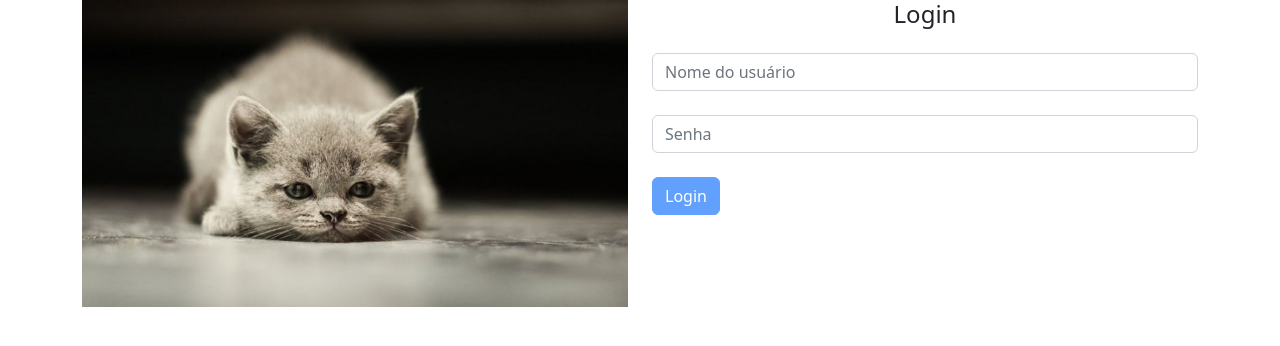
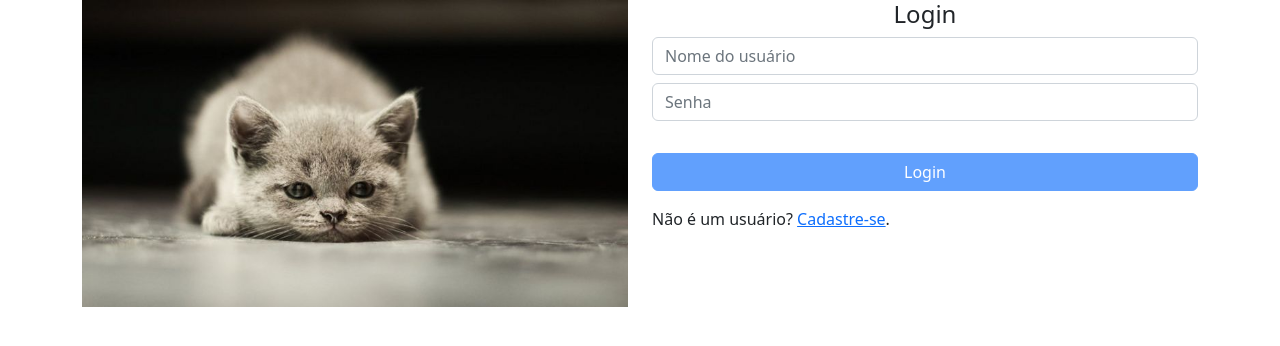
Before and after one commit to thiagomarcal1984/alura-angular-arq-forms, an Angular app in the folder gatitobook/: page /home in a window 1280 px wide. Shown: the top 346 px of the page. Built offline with nearby package versions, Linux system fonts and the light colour scheme.

Commit message:
RouterLink.

```diff
--- a/gatitobook/src/app/home/login/login.component.html
+++ b/gatitobook/src/app/home/login/login.component.html
@@ -1,7 +1,7 @@
 <h4 class="text-center">Login</h4>
 
-<form class="form" (ngSubmit)="login()" #loginForm="ngForm">
-  <div class="form-group mt-4">
+<form class="form d-grid gap-2" (ngSubmit)="login()" #loginForm="ngForm">
+  <div class="form-group">
     <input
       class="form-control"
       placeholder="Nome do usuário"
@@ -16,7 +16,7 @@
     >
     </app-mensagem>
   </div>
-  <div class="form-group mt-4">
+  <div class="form-group">
     <input
       type="password"
       class="form-control"
@@ -36,3 +36,5 @@
   </div>
   <button type="submit" class="btn btn-primary btn-block mt-4" [disabled]="loginForm.invalid">Login</button>
 </form>
+
+<p class="mt-3">Não é um usuário? <a [routerLink]="['/home/novo-usuario']">Cadastre-se</a>.</p>
--- a/gatitobook/src/app/home/novo-usuario/novo-usuario.component.html
+++ b/gatitobook/src/app/home/novo-usuario/novo-usuario.component.html
@@ -17,3 +17,5 @@
     Cadastro
   </button>
 </form>
+
+<p class="mt-3">Já é um usuário? <a [routerLink]="['']">Faça login</a>.</p>
```
Also changed, not shown: 1 other file (tests, documents, lock files or other folders).
